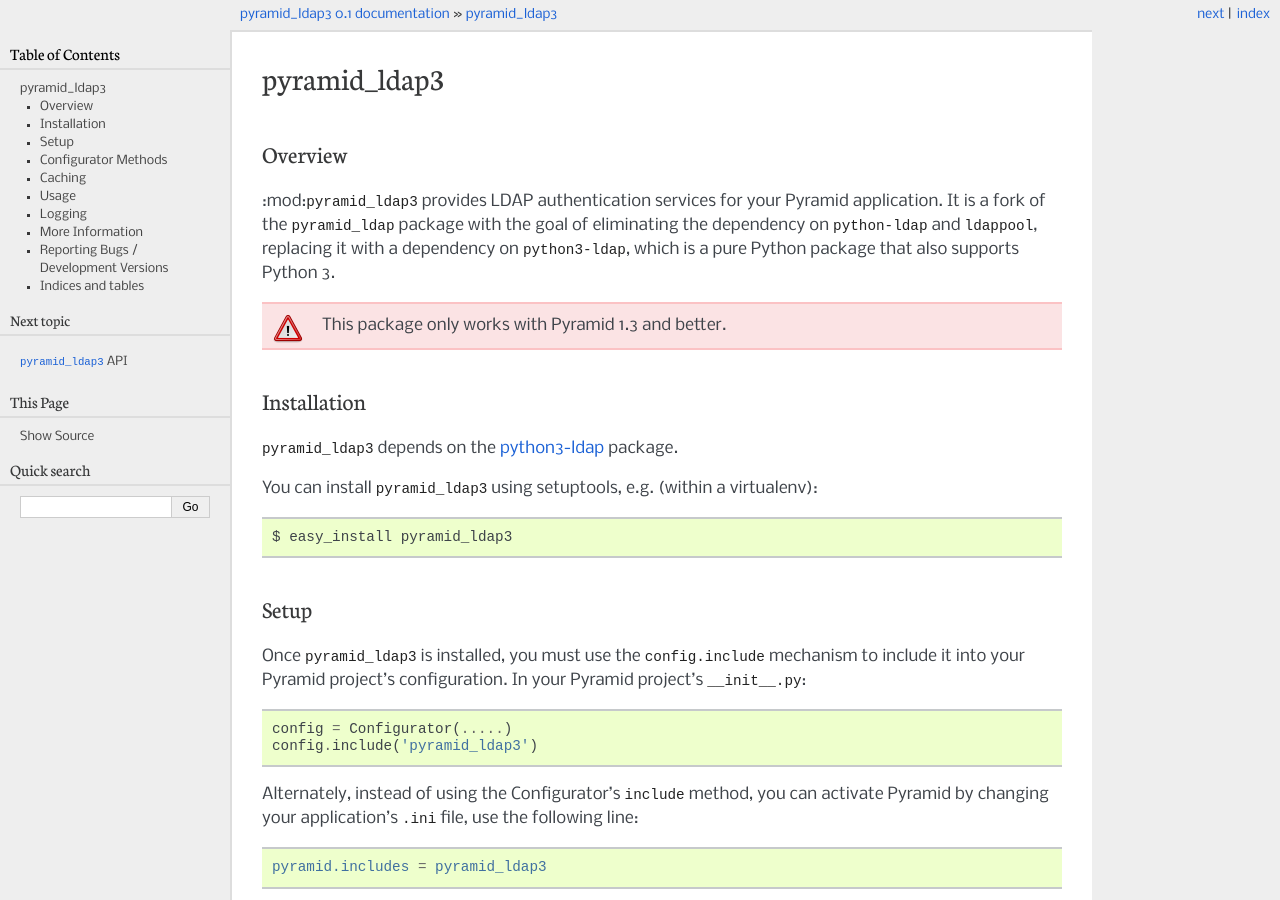
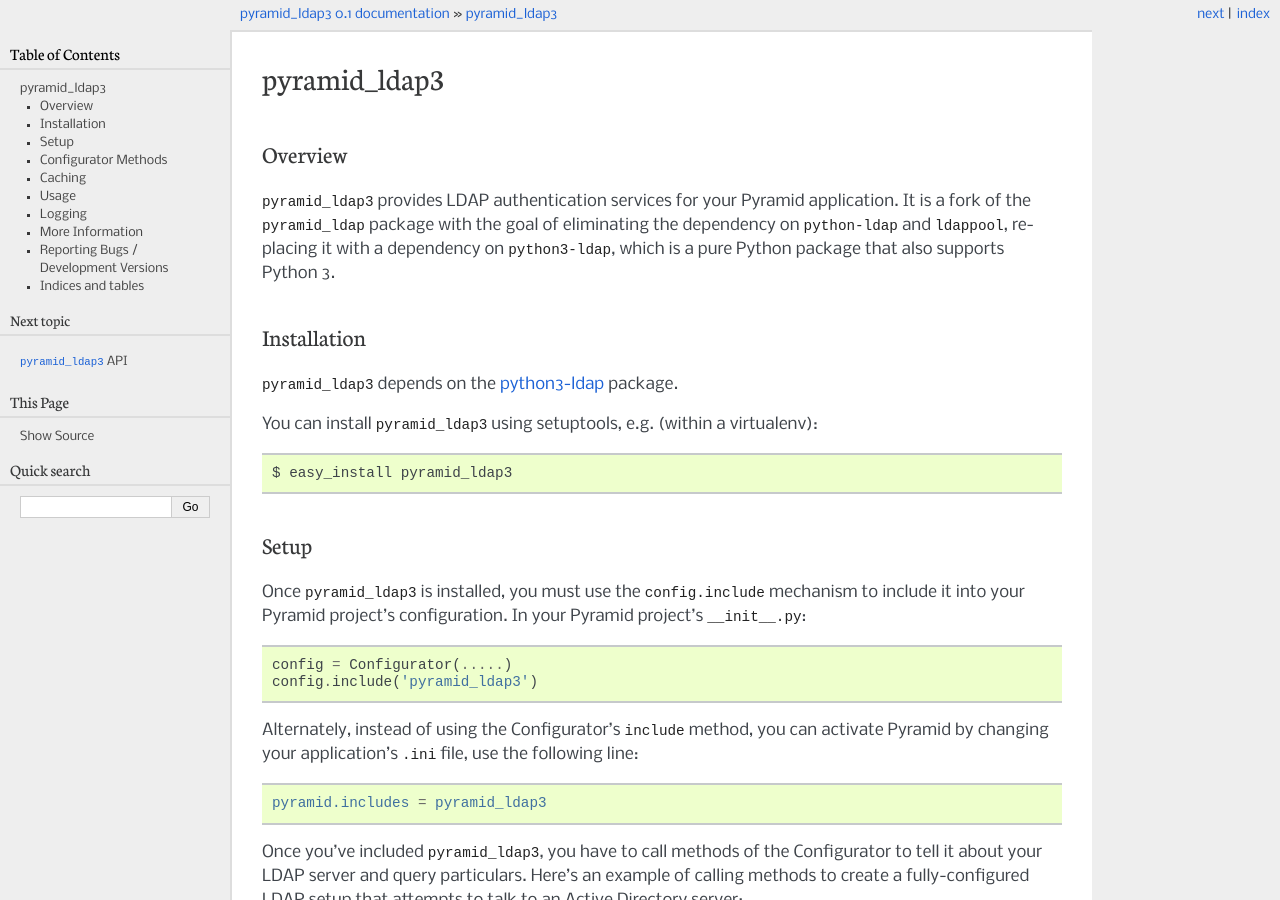
Before and after one commit to Cito/pyramid_ldap3, a Sphinx documentation site: the page built from docs/index.rst, in a window 1280 px wide and 900 px high. Built offline with Sphinx 7.4.7, drawn with Linux system fonts in a browser that asks for light colours.

Commit message:
Minor issue with Sphinx docs.

```diff
--- a/docs/conf.py
+++ b/docs/conf.py
@@ -74,6 +74,9 @@
 #today = ''
 # Else, today_fmt is used as the format for a strftime call.
 today_fmt = '%B %d, %Y'
+
+# Default domain for the project.
+primary_domain = 'py'
 
 # List of documents that shouldn't be included in the build.
 #unused_docs = []
--- a/docs/index.rst
+++ b/docs/index.rst
@@ -5,13 +5,11 @@
 Overview
 --------
 
-:mod:``pyramid_ldap3`` provides LDAP authentication services for your Pyramid
+:mod:`pyramid_ldap3` provides LDAP authentication services for your Pyramid
 application.  It is a fork of the ``pyramid_ldap`` package with the goal
 of eliminating the dependency on ``python-ldap`` and ``ldappool``,
 replacing it with a dependency on ``python3-ldap``, which is a pure
 Python package that also supports Python 3.
-
-.. warning:: This package only works with Pyramid 1.3 and better.
 
 
 Installation
```
